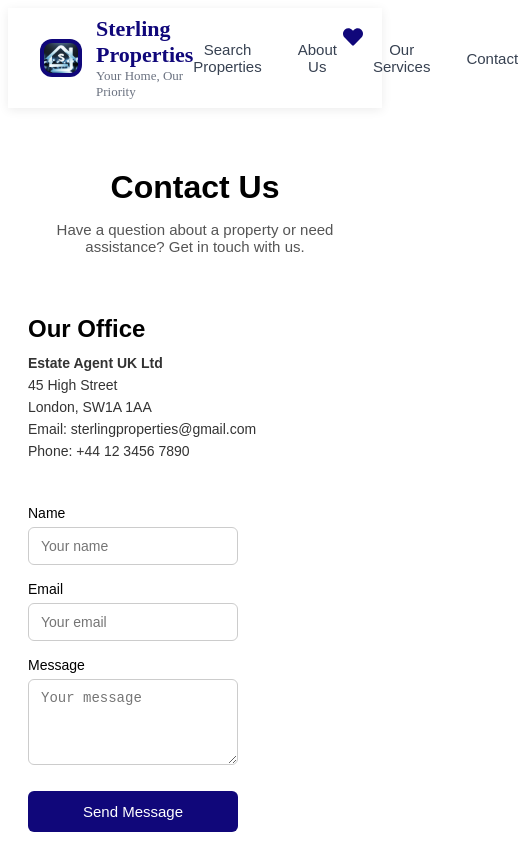
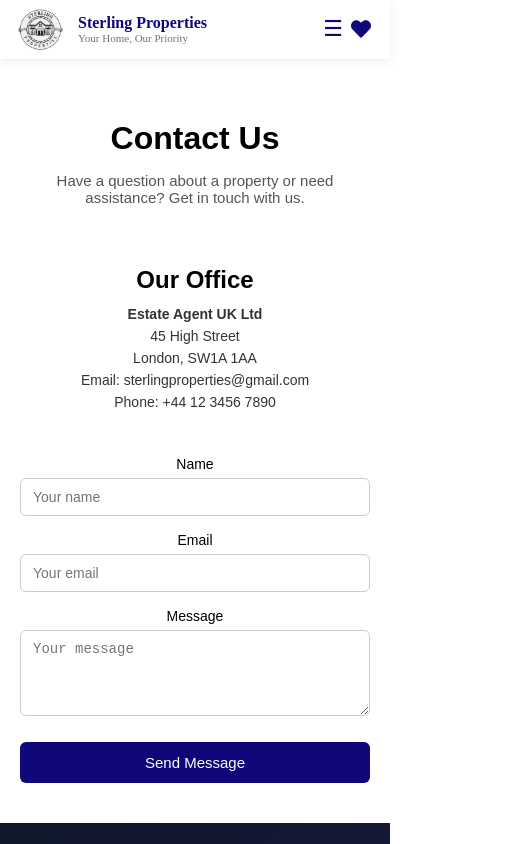
Before and after one commit to RakinduNiwunhella/Estate-Agent-Client-side-Web-Application, a React (Vite) app: page /contact in a window 390 px wide. Shown: the top 844 px of the page, 518 px wide, since content can reach past the window. Built offline with nearby package versions, Linux system fonts and the light colour scheme.

Commit message:
Improve header navigation and mobile responsiveness
Added a hamburger menu and responsive styles to the header for better mobile navigation. Updated Header.jsx to toggle the menu and close it on navigation.

```diff
--- a/src/components/Contact.css
+++ b/src/components/Contact.css
@@ -89,5 +89,29 @@
 @media (max-width: 768px) {
   .contact-container {
     flex-direction: column;
+    align-items: center;
+    text-align: center;
+  }
+
+  .contact-info,
+  .contact-form {
+    width: 100%;
+    max-width: 400px;
+  }
+
+  .contact-form label {
+    align-items: center;
+    text-align: left;
+    width: 100%;
+  }
+
+  .contact-form input,
+  .contact-form textarea {
+    width: 100%;
+  }
+
+  .contact-page h1,
+  .contact-subtitle {
+    text-align: center;
   }
 }
--- a/src/components/Footer.jsx
+++ b/src/components/Footer.jsx
@@ -62,7 +62,7 @@ const Footer = () => {
       </div>
 
       <div className="footer-bottom">
-        <p>© 2025 Sterling Properties. All rights reserved.</p>
+        <p>© 2026 Sterling Properties. All rights reserved.</p>
       </div>
     </footer>
   );
--- a/src/components/Header.css
+++ b/src/components/Header.css
@@ -2,6 +2,7 @@
   position: sticky;
   top: 0;
   z-index: 1000;
+  background: white;
 }
 
 /* Main nav */
@@ -22,10 +23,7 @@
 }
 
 .logo {
-  background: #10077a;
-  padding: 4px;
-  border-radius: 12px;
-  width: 42px;
+  width: 72px;
 }
 
 .logo-section h1 {
@@ -87,7 +85,7 @@
   cursor: pointer;
   display: flex;
   align-items: center;
-  padding: 0;
+  margin-top: 8px;
 }
 
 /* Heart icon */
@@ -101,3 +99,83 @@
   color: #e11d48;
   transform: scale(1.15);
 }
+
+/* Mobile responsiveness */
+@media (max-width: 768px) {
+  .main-nav {
+    padding: 8px 16px;
+    display: flex;
+    align-items: center;
+    justify-content: space-between;
+    flex-wrap: nowrap;
+  }
+
+  .logo {
+    width: 48px;
+  }
+
+  .logo-section h1 {
+    font-size: 16px;
+  }
+
+  .logo-section p {
+    font-size: 11px;
+  }
+
+  .nav-links {
+    gap: 20px;
+    margin-right: 0;
+  }
+
+  .nav-links button {
+    font-size: 14px;
+  }
+
+  .heart-icon {
+    font-size: 20px;
+  }
+}
+
+
+/* Hamburger menu */
+.hamburger {
+  display: none;
+  background: none;
+  border: none;
+  font-size: 22px;
+  margin-top: 8px;
+  cursor: pointer;
+  color: #10077a;
+}
+
+/* Mobile nav */
+@media (max-width: 768px) {
+  .hamburger {
+    display: block;
+    margin: 0;
+    margin-left: auto;
+    margin-right: 25px;
+  }
+  .fav-btn {
+    margin-top: 0px;
+  }
+  .main-nav {
+    position: relative;
+  }
+  .nav-links {
+    position: absolute;
+    top: 100%;
+    left: 0;
+    width: 100%;
+    background: white;
+    display: none;
+    flex-direction: column;
+    gap: 16px;
+    padding: 16px 0;
+    box-shadow: 0 6px 12px rgba(0, 0, 0, 0.08);
+    z-index: 999;
+  }
+  .nav-links.open {
+    display: flex;
+  }
+}
--- a/src/components/Header.jsx
+++ b/src/components/Header.jsx
@@ -1,4 +1,4 @@
-import React from "react";
+import React, { useState } from "react";
 import { FaHeart } from "react-icons/fa";
 import { useNavigate, useLocation } from "react-router-dom";
 import "./Header.css";
@@ -6,6 +6,7 @@ import "./Header.css";
 const Header = () => {
   const navigate = useNavigate();
   const location = useLocation();
+  const [menuOpen, setMenuOpen] = useState(false);
 
   const goToSection = (id) => {
     if (location.pathname !== "/") {
@@ -31,17 +32,25 @@ const Header = () => {
           </div>
         </div>
 
-        <nav className="nav-links">
-          <button onClick={() => goToSection("properties")}>
+        <button
+          className="hamburger"
+          aria-label="Toggle menu"
+          onClick={() => setMenuOpen(!menuOpen)}
+        >
+          ☰
+        </button>
+
+        <nav className={`nav-links ${menuOpen ? "open" : ""}`}>
+          <button onClick={() => { goToSection("properties"); setMenuOpen(false); }}>
             Search Properties
           </button>
-          <button onClick={() => goToSection("about")}>
+          <button onClick={() => { goToSection("about"); setMenuOpen(false); }}>
             About Us
           </button>
-          <button onClick={() => goToSection("services")}>
+          <button onClick={() => { goToSection("services"); setMenuOpen(false); }}>
             Our Services
           </button>
-          <button onClick={() => goToSection("contact")}>
+          <button onClick={() => { goToSection("contact"); setMenuOpen(false); }}>
             Contact
           </button>
           </nav>
--- a/src/components/Properties.css
+++ b/src/components/Properties.css
@@ -80,8 +80,18 @@
   justify-content: center;
 }
 
+/* DatePicker input height */
 .mui-date .MuiInputBase-root {
   height: 44px;
+}
+
+/* MUI DatePicker label colour */
+.mui-date .MuiInputLabel-root {
+  color: #6b7280;
+}
+
+.mui-date .MuiInputLabel-root.Mui-focused {
+  color: #6b7280;
 }
 
 .filter-field .filter-icon {
--- a/src/components/Properties.jsx
+++ b/src/components/Properties.jsx
@@ -167,14 +167,14 @@ export const Properties = ({
           <LocalizationProvider dateAdapter={AdapterDayjs}>
             <div className="filter-field mui-date">
               <DatePicker
-  views={["year", "month", "day"]}
+  format="DD/MM/YYYY"
   value={filters.dateFrom}
   onChange={(newValue) =>
     setFilters({ ...filters, dateFrom: newValue })
   }
   slotProps={{
     textField: {
-      placeholder: "Added from",
+      label: "Added from",
       size: "small",
       fullWidth: true
     }
@@ -184,14 +184,14 @@ export const Properties = ({
 
             <div className="filter-field mui-date">
              <DatePicker
-  views={["year", "month", "day"]}
+  format="DD/MM/YYYY"
   value={filters.dateTo}
   onChange={(newValue) =>
     setFilters({ ...filters, dateTo: newValue })
   }
   slotProps={{
     textField: {
-      placeholder: "Added to",
+      label: "Added to",
       size: "small",
       fullWidth: true
     }
--- a/src/index.css
+++ b/src/index.css
@@ -4,3 +4,9 @@
 html {
   scroll-behavior: smooth;
 }
+html, body {
+  margin: 0;
+  padding: 0;
+  width: 100%;
+  height: 100%;
+}
```
Also changed, not shown: src/assets/Logo.webp, 1 other file (tests, documents, lock files or other folders).
